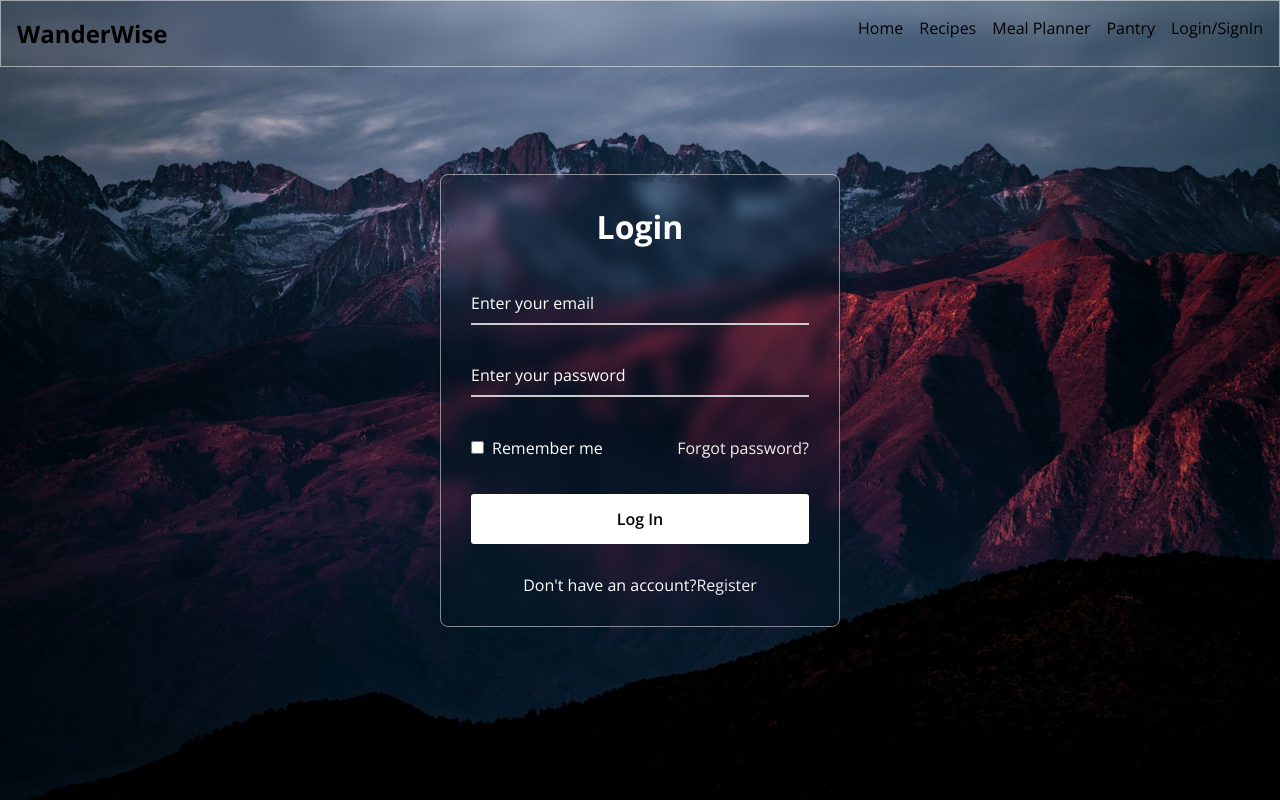
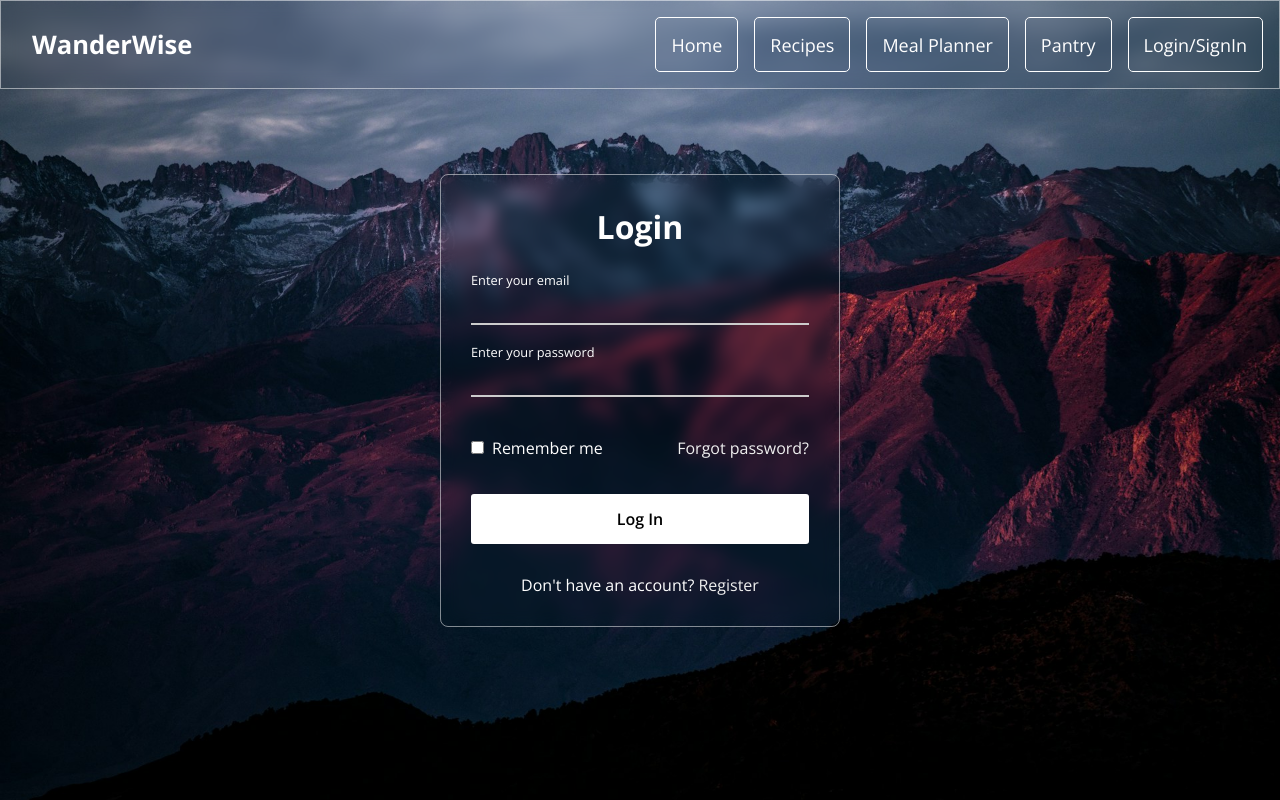
Before and after one commit to shivamchavan12/wanderwise, a React (Create React App) app: page /login in a window 1280 px wide. Built offline with nearby package versions, Linux system fonts and the light colour scheme.

Commit message:
header,app

```diff
--- a/src/App.css
+++ b/src/App.css
@@ -28,6 +28,16 @@
   color: #61dafb;
 }
 
+.button-link{
+  background-color: #007bff;
+  color: white;
+  padding: 8px 15px;
+  border-radius: 5px;
+  text-decoration: none;
+  font-size: 16px;
+  transition: 0.3s;
+}
+
 @keyframes App-logo-spin {
   from {
     transform: rotate(0deg);
--- a/src/components/header.css
+++ b/src/components/header.css
@@ -1,6 +1,3 @@
-.name{
-    color:white;
-}
 .sticky-header {
     display: flex;
     justify-content: space-between;
@@ -16,10 +13,11 @@
 }
 
 .logo a {
-    font-size: 1.5rem;
+    font-size: 1.6rem;
     font-weight: bold;
     text-decoration: none;
-    color: black;
+    color: white;
+
 }
 
 nav {
@@ -29,5 +27,48 @@ nav {
 
 nav a {
     text-decoration: none;
-    color: black;
+    color: white;
 }
+
+/* .button-link{
+    color: white;
+    text-decoration: none;
+    padding: 10px;
+    border:1px white solid;
+    border-radius: 5px;
+    transition: 0.3s;
+    font-size: 18px;
+    margin-top: 1px;
+} */
+
+.logo{
+    padding: 10px 15px;
+}
+
+.nav {
+    display: flex;
+    justify-content: center;
+    gap: 20px;
+    background: #333;
+    padding: 10px 0;
+  }
+
+  .button-link {
+    color: white;
+    text-decoration: none;
+    align-content: center;
+    padding: 10px 15px;
+    border-radius: 5px;
+    transition: 0.3s;
+    font-size: 18px;
+    border:1px white solid;
+  }
+
+  .button-link:hover {
+    background: grey;
+  }
+
+  .button-link:active {
+    background: #ff7f50; /* Highlight active page */
+    color: white;
+  }
--- a/src/components/header.js
+++ b/src/components/header.js
@@ -10,11 +10,11 @@ function Header() {
                 <Link className="name" to="/">WanderWise</Link>
             </div>
             <nav>
-                <Link to="/">Home</Link>
-                <Link to="/recipes">Recipes</Link>
-                <Link to="/meal-planner">Meal Planner</Link>
-                <Link to="/pantry">Pantry</Link>
-                <Link to="/login">Login/SignIn</Link>
+                <Link className="button-link" to="/">Home</Link>
+                <Link className="button-link" to="/recipes">Recipes</Link>
+                <Link className="button-link" to="/meal-planner">Meal Planner</Link>
+                <Link className="button-link" to="/pantry">Pantry</Link>
+                <Link className="button-link" to="/login">Login/SignIn</Link>
             </nav>
         </div>
     </header>
--- a/src/components/login.css
+++ b/src/components/login.css
@@ -40,11 +40,13 @@ h2 {
   margin-bottom: 20px;
   color: #fff;
 }
+
 .input-field {
   position: relative;
   border-bottom: 2px solid #ccc;
   margin: 15px 0;
 }
+
 .input-field label {
   position: absolute;
   top: 50%;
@@ -55,6 +57,7 @@ h2 {
   pointer-events: none;
   transition: 0.15s ease;
 }
+
 .input-field input {
   width: 100%;
   height: 40px;
@@ -64,11 +67,16 @@ h2 {
   font-size: 16px;
   color: #fff;
 }
-.input-field input:focus~label,
-.input-field input:valid~label {
+
+.input-field input:focus ~ label,
+.input-field input:not(:placeholder-shown) ~ label {
   font-size: 0.8rem;
   top: 10px;
   transform: translateY(-120%);
+}
+
+.input-field input::placeholder {
+  color: transparent;
 }
 .forget {
   display: flex;
--- a/src/components/login.js
+++ b/src/components/login.js
@@ -117,7 +117,7 @@ const LoginForm = () => {
         <div className="register">
           <p>
             {isLogin ? "Don't have an account?" : 'Already have an account?'}
-            <a href="#" onClick={toggleForm}>{isLogin ? 'Register' : 'Login'}</a>
+            <a href="#" onClick={toggleForm}>{isLogin ? ' Register' : 'Login'}</a>
           </p>
         </div>
       </form>
```
Also changed, not shown: src/App.js (line endings or trailing spaces).
